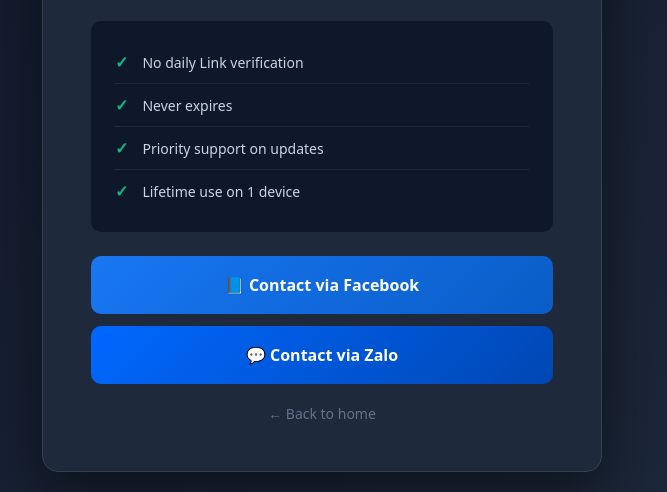
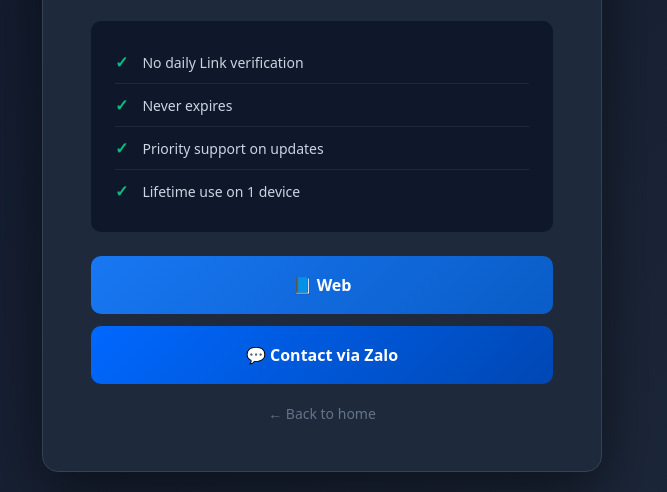
Before and after one commit to tkcuanam2212-art/gaming-optimizer-license, a website: page public/vip.html in a window 1280 px wide. Shown: the part 314-806 px from the top of the page, without its empty margins (318-985 px from the left). Drawn offline with Linux system fonts and the light colour scheme.

Commit message:
Update vip.html

```diff
--- a/public/vip.html
+++ b/public/vip.html
@@ -49,8 +49,8 @@
     <li>Lifetime use on 1 device</li>
   </ul>
 
-  <a class="contact fb" href="https://www.facebook.com/profile.php?id=61559285229544"
-     target="_blank">📘 Contact via Facebook</a>
+  <a class="contact fb" href="https://gaming-optimizer-license.vercel.app/vip.html"
+     target="_blank">📘 Web</a>
   <a class="contact zalo" href="https://zalo.me/0984518060"
      target="_blank">💬 Contact via Zalo</a>
 
```
